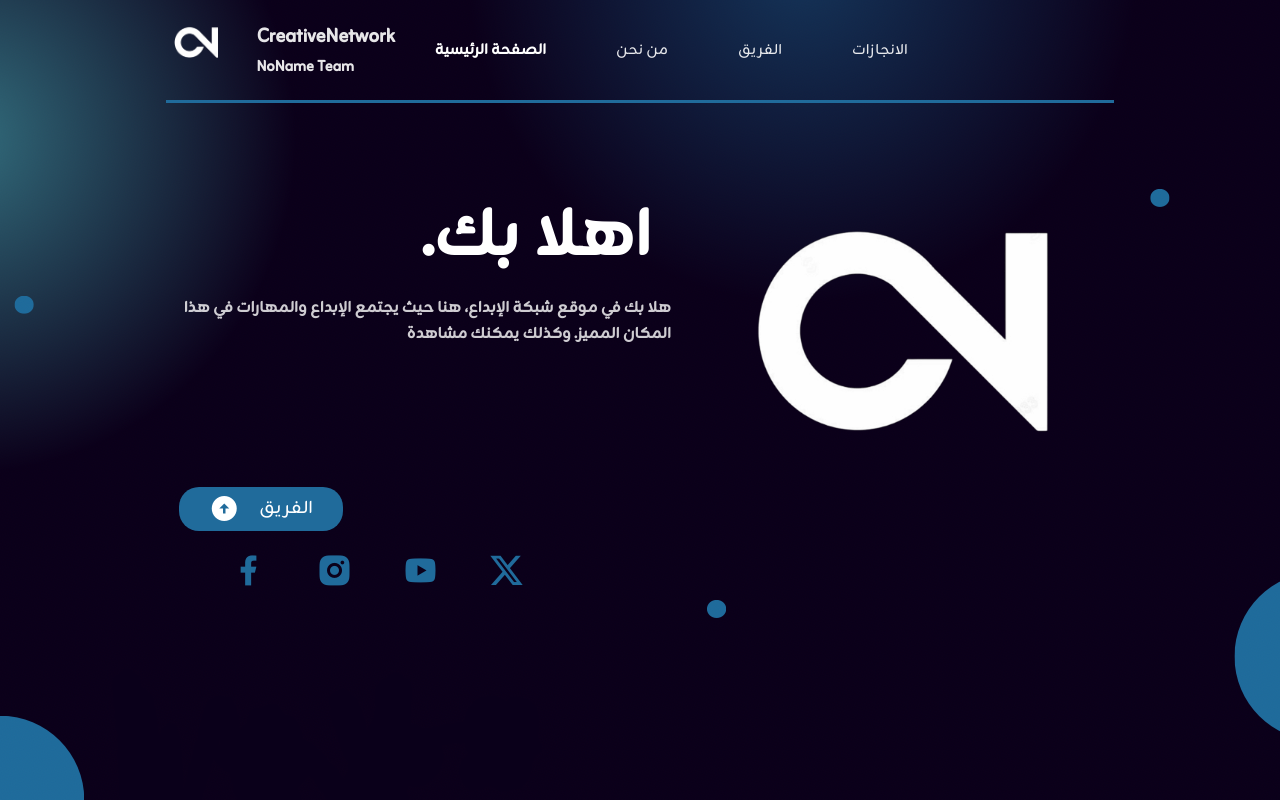
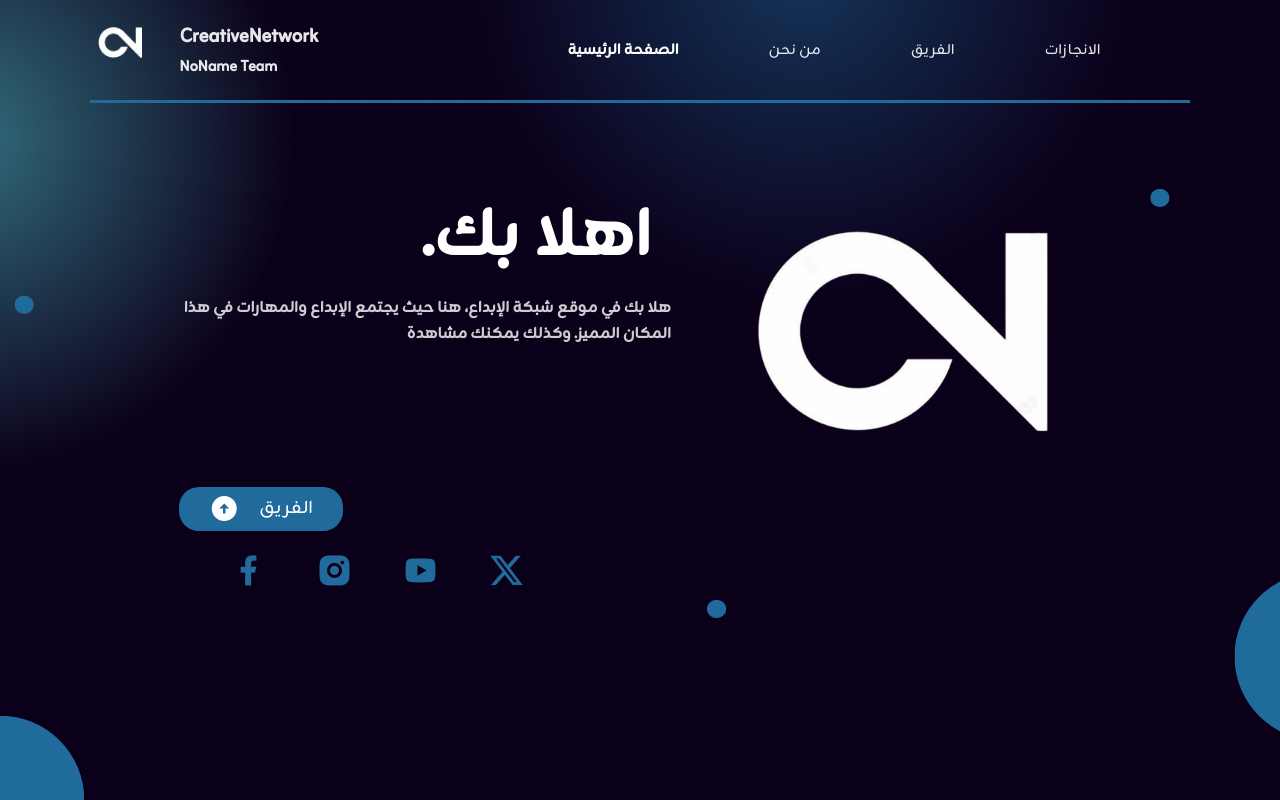
Before and after one commit to 3vli/CreativeNetwork, a website built with Vite: page index.html in a window 1280 px wide. Built offline with nearby package versions, Linux system fonts and the light colour scheme.

Commit message:
responsive nav

```diff
--- a/src/styles/header.css
+++ b/src/styles/header.css
@@ -11,11 +11,12 @@
 }
 
 header {
-   padding: 20px 13%;
+   padding: 20px 7%;
    .TestContainer {
       padding-bottom: 20px;
       display: flex;
       align-items: center;
+      justify-content: space-between;
       gap: 10px;
       border-bottom:3px solid var(--main-color);
       .logoInfo {
@@ -40,7 +41,7 @@ header {
          a {
             text-decoration: none;
             font-size: 18px;
-            margin-right: 70px;
+            margin-right: 90px;
             opacity: 90%;
             transition: all 0.6s;
          }
```
